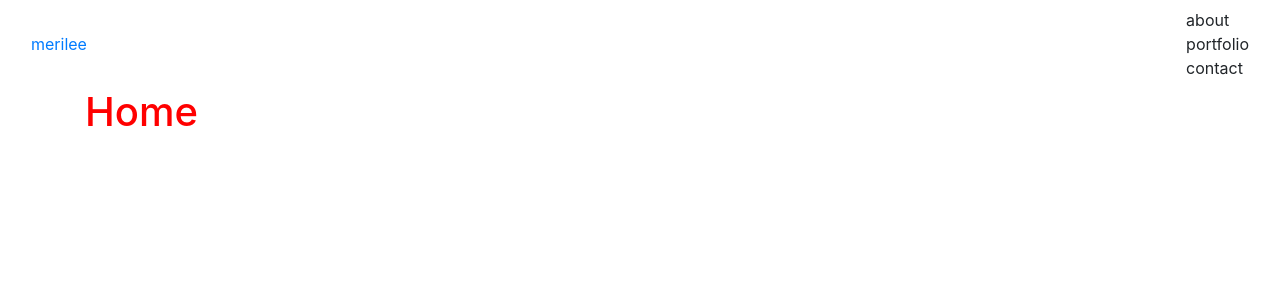
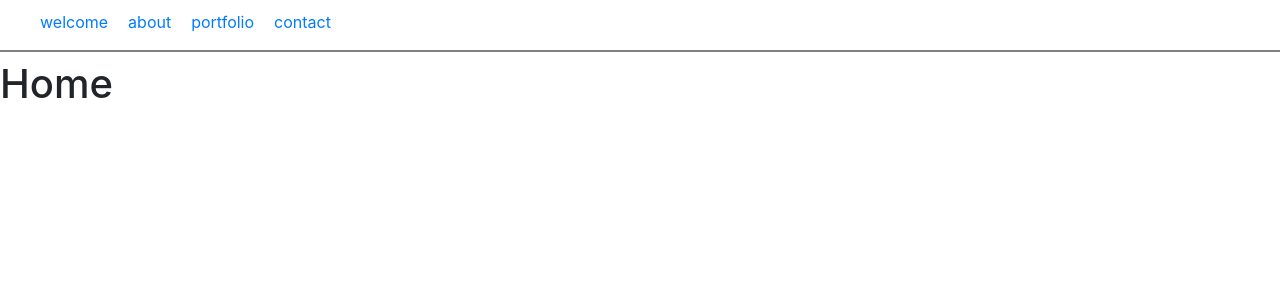
Before and after one commit to merileewheelock/react-portfolio, a React (Create React App) app: page / in a window 1280 px wide. Shown: the top 300 px of the page. Built offline with nearby package versions, Linux system fonts and the light colour scheme.

Commit message:
navbar updates

```diff
--- a/public/css/styles.css
+++ b/public/css/styles.css
@@ -1,3 +1,20 @@
-h1{
-	color: red;
+.page{
+	margin-top: 60px;
 }
+
+
+/* NAVBAR */
+
+.navigation{
+	position: fixed;
+	top: 0;
+	width: 100%;
+	background-color: white;
+	margin: 10px 0 10px 0;
+	border-bottom: solid 2px gray;
+}
+
+li{
+	display: inline;
+	margin-right: 20px;
+}
--- a/src/App.js
+++ b/src/App.js
@@ -10,7 +10,7 @@ class App extends Component {
 			<Router>
 				<div className="App">
 					<NavBar />
-					<div className="container">
+					<div>
 						<Route exact path="/" component={Home} />
 					</div>
 				</div>
--- a/src/components/Home.js
+++ b/src/components/Home.js
@@ -3,7 +3,7 @@ import React, { Component } from 'react';
 class Home extends Component{
 	render() {
 		return(
-			<div>
+			<div className="page">
 				<h1>Home</h1>
 			</div>
 		)
--- a/src/components/NavBar.js
+++ b/src/components/NavBar.js
@@ -4,18 +4,14 @@ import { Link } from 'react-router-dom';
 class NavBar extends Component{
 	render(){
 		return(
-			<nav className="navbar navbar-default">
-				<div className="container-fluid">
-					<div className="navbar-header">
-						<Link to="/">merilee</Link>
-					</div>
-					<ul className="nav navbar-nav">
-						<li>about</li>
-						<li>portfolio</li>
-						<li>contact</li>
-					</ul>
-				</div>
-			</nav>
+			<div className="navigation">
+				<ul>
+					<li><Link to="/">welcome</Link></li>
+					<li><Link to="/about">about</Link></li>
+					<li><Link to="/portfolio">portfolio</Link></li>
+					<li><Link to="/contact">contact</Link></li>
+				</ul>
+			</div>
 		)
 	}
 }
```
